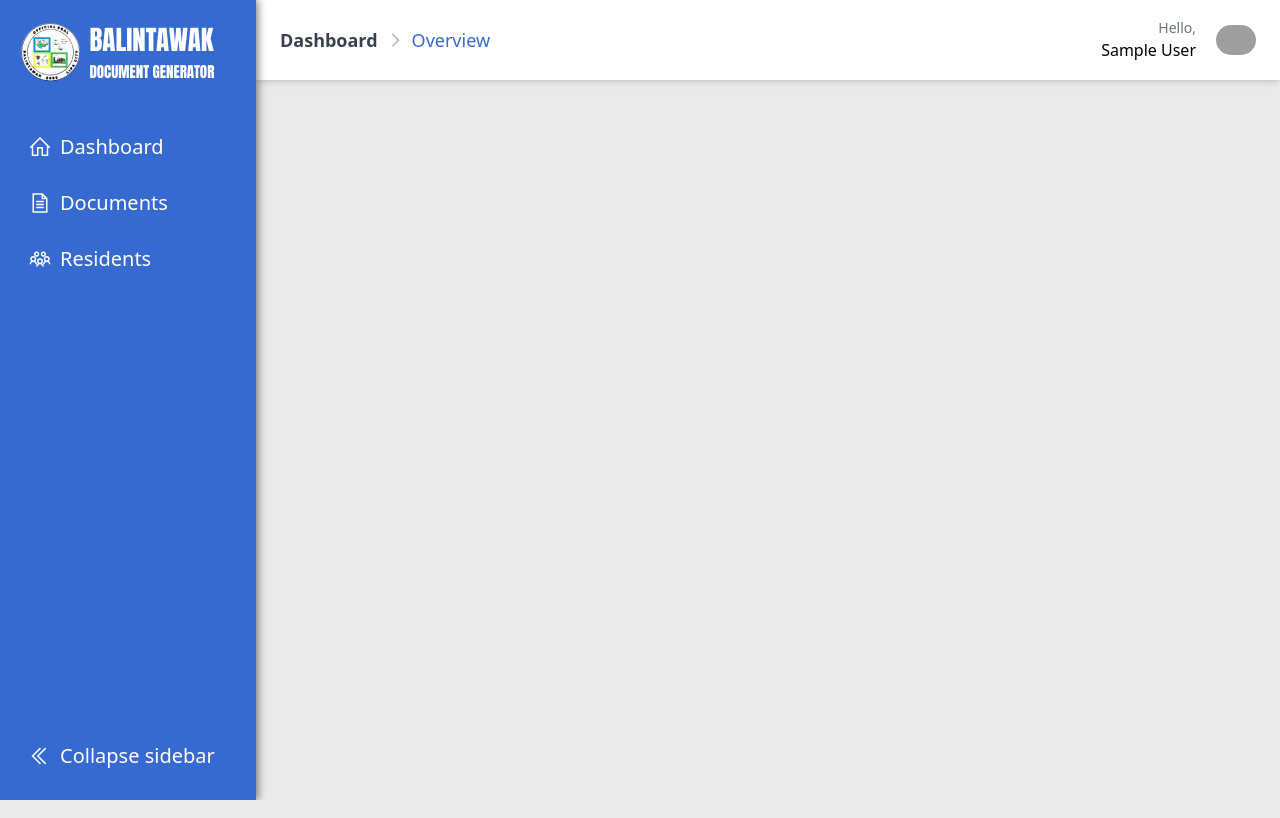
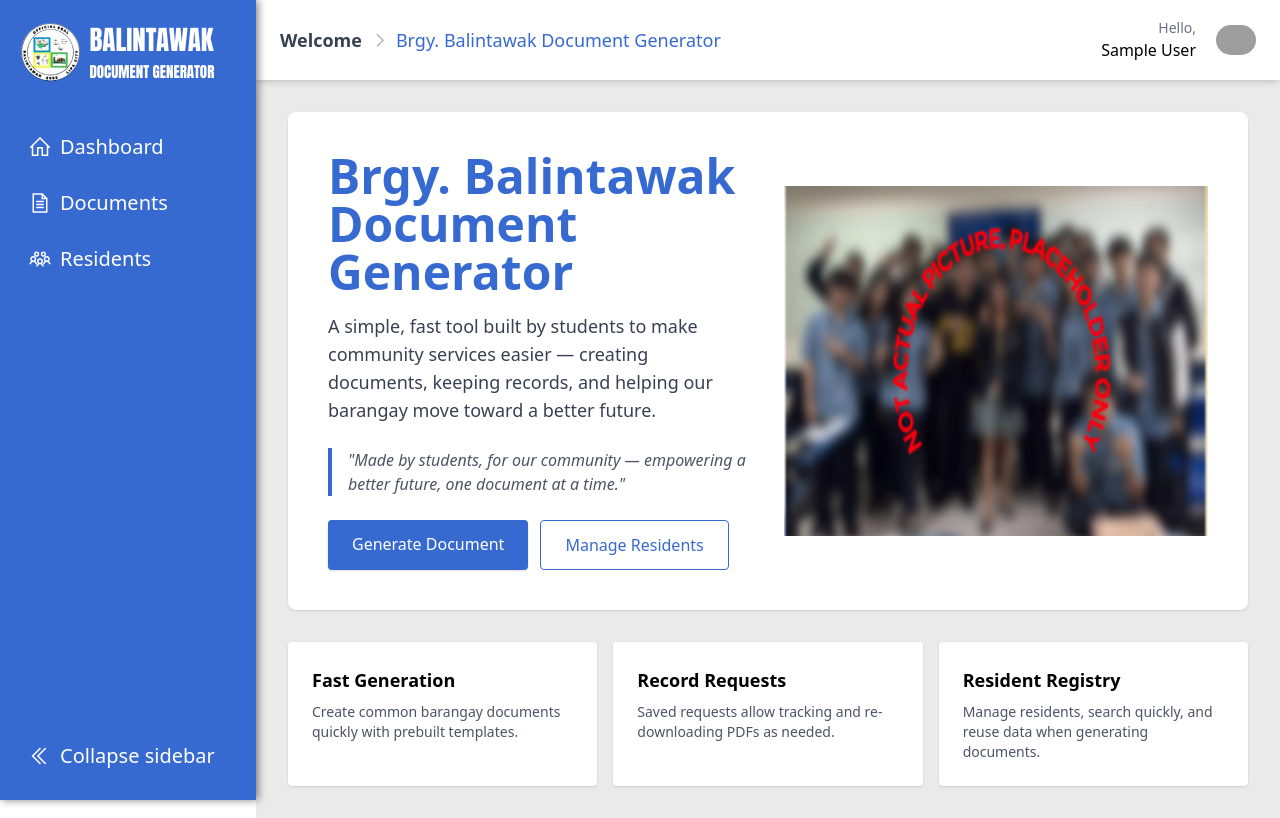
Before and after one commit to itzjmbruhhh/Document_Generator_NSTP, a PHP site: page / in a window 1280 px wide. Run offline with PHP 8.4, Linux system fonts and the light colour scheme; the visitor is signed in with stand-in values (Sample User, id 1); some libraries are stand-ins or nearby versions; grey boxes are pictures that could not be loaded.

```diff
--- a/index.php
+++ b/index.php
@@ -36,10 +36,63 @@ require_once __DIR__ . '/helper/auth.php';
 
                 <?php
                 // include reusable topbar
-                $topTitle = 'Dashboard';
-                $topSubtitle = 'Overview';
+                $topTitle = 'Welcome';
+                $topSubtitle = 'Brgy. Balintawak Document Generator';
                 include_once __DIR__ . '/components/topbar.php';
                 ?>
+
+                <!-- Landing hero -->
+                <main class="p-8">
+                    <section class="bg-white rounded-lg shadow p-10">
+                        <div class="grid grid-cols-1 md:grid-cols-2 gap-8 items-center">
+                            <div>
+                                <h1 class="text-4xl md:text-5xl font-extrabold text-[--color-primary] mb-4">Brgy.
+                                    Balintawak
+                                    Document Generator</h1>
+                                <p class="text-lg text-gray-700 mb-6">A simple, fast tool built by students to make
+                                    community services easier — creating documents, keeping records, and helping our
+                                    barangay move toward a better future.</p>
+                                <blockquote class="pl-4 border-l-4 border-[--color-primary] text-gray-600 italic mb-6">
+                                    "Made by
+                                    students, for our community — empowering a better future, one document at a time."
+                                </blockquote>
+
+                                <div class="flex flex-col sm:flex-row gap-3">
+                                    <a href="<?php echo htmlspecialchars(base_url('pages/document.php')); ?>"
+                                        class="inline-block px-6 py-3 bg-[--color-primary] text-white rounded shadow">Generate
+                                        Document</a>
+                                    <a href="<?php echo htmlspecialchars(base_url('pages/residents.php')); ?>"
+                                        class="inline-block px-6 py-3 border border-[--color-primary] text-[--color-primary] rounded">Manage
+                                        Residents</a>
+                                </div>
+                            </div>
+
+                            <div>
+                                <img class="mx-auto h-[350px]" src="<?php echo htmlspecialchars(base_url('src/images/hero.png')); ?>"
+                                    alt="community" class="w-full rounded">
+                            </div>
+                        </div>
+                    </section>
+
+                    <section class="mt-8 grid grid-cols-1 sm:grid-cols-3 gap-4">
+                        <div class="bg-white p-6 rounded shadow">
+                            <h3 class="font-semibold text-lg">Fast Generation</h3>
+                            <p class="text-sm text-gray-600 mt-2">Create common barangay documents quickly with
+                                prebuilt templates.</p>
+                        </div>
+                        <div class="bg-white p-6 rounded shadow">
+                            <h3 class="font-semibold text-lg">Record Requests</h3>
+                            <p class="text-sm text-gray-600 mt-2">Saved requests allow tracking and re-downloading PDFs
+                                as
+                                needed.</p>
+                        </div>
+                        <div class="bg-white p-6 rounded shadow">
+                            <h3 class="font-semibold text-lg">Resident Registry</h3>
+                            <p class="text-sm text-gray-600 mt-2">Manage residents, search quickly, and reuse data when
+                                generating documents.</p>
+                        </div>
+                    </section>
+                </main>
 
             </div>
 
```
Also changed, not shown: src/images/hero.png (added).
